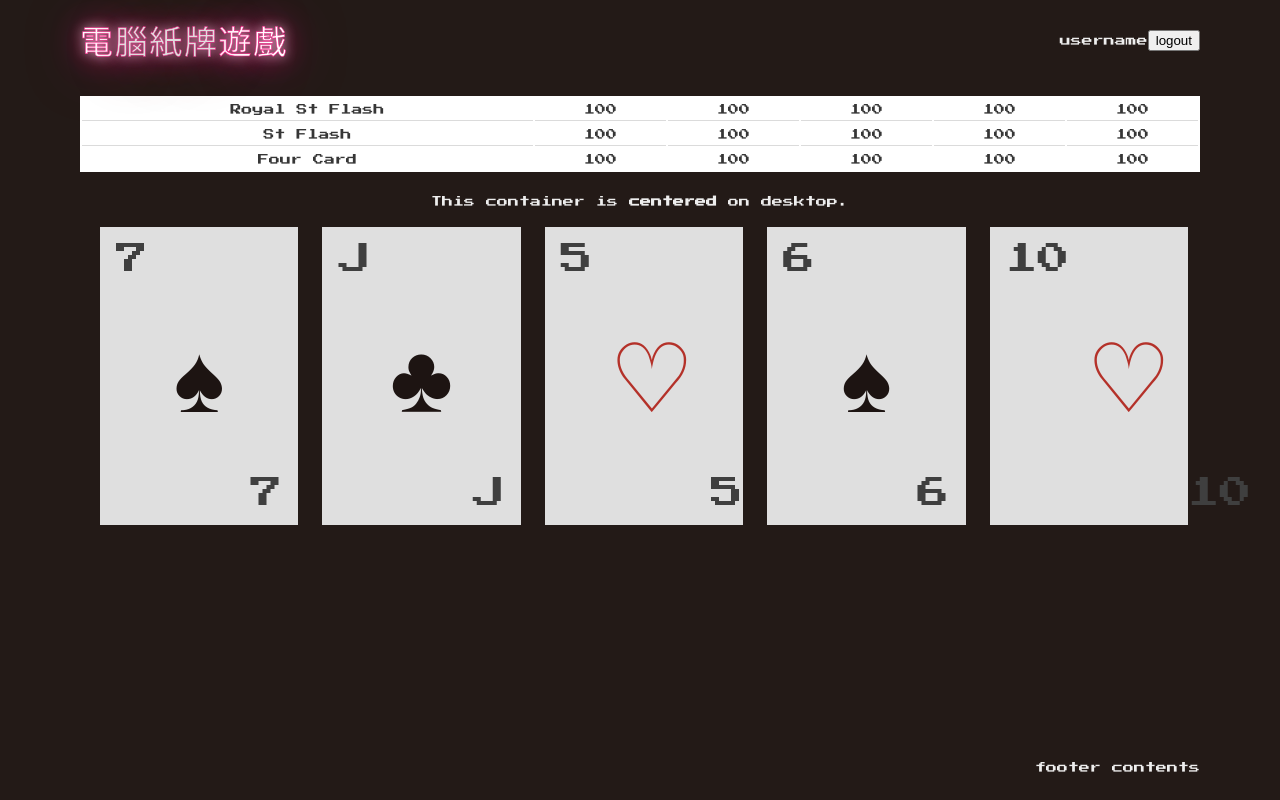
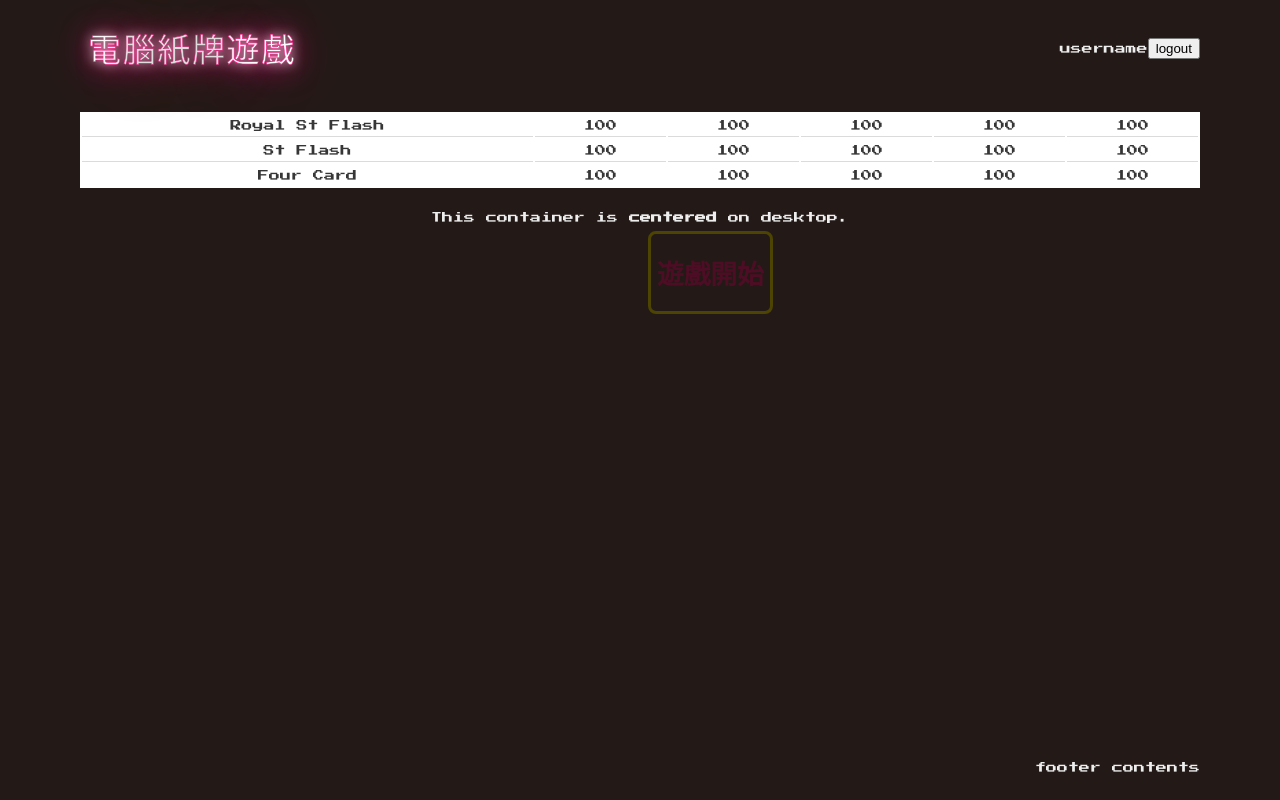
Before and after one commit to t-kojima/practice-aws-amplify-poker, a React (Create React App) app: page / in a window 1280 px wide. Built offline with nearby package versions, Linux system fonts and the light colour scheme; a web font is replaced by a local one.

Commit message:
chore: redux

```diff
--- a/package.json
+++ b/package.json
@@ -13,7 +13,9 @@
     "node-sass": "^4.12.0",
     "react": "^16.8.6",
     "react-dom": "^16.8.6",
-    "react-scripts": "3.0.0"
+    "react-redux": "^7.0.3",
+    "react-scripts": "3.0.0",
+    "redux": "^4.0.1"
   },
   "scripts": {
     "start": "react-scripts start",
--- a/src/css/App.scss
+++ b/src/css/App.scss
@@ -16,7 +16,7 @@
 // @import "../../node_modules/bulma/sass/components/_all.sass";
 @import '../../node_modules/bulma/sass/components/level.sass';
 
-@import './neon.css';
+@import './neon.scss';
 @import './card.scss';
 
 body {
--- a/src/css/neon.css
+++ /dev/null
@@ -1,60 +0,0 @@
-.neon {
-  display: inline-block;
-  color: #fff;
-  font-family: 'cwTeXMing', serif;
-}
-.neon.small {
-  letter-spacing: 0.05em;
-  font-size: 3em;
-}
-.neon.large {
-  letter-spacing: 0.05em;
-  font-size: 5em;
-}
-.neon.pink {
-  text-shadow: 0 1px 30px #fb1684, 0 0 12px #fff, 2px 5px 60px #990a52;
-  -webkit-text-stroke: 0.5px #fb1684;
-}
-.neon.red {
-  text-shadow: 0 1px 30px #fb1684, 0 0 12px #fff, 2px 5px 60px #990a52;
-  -webkit-text-stroke: 1px #fb1684;
-}
-
-.neon > span {
-  -webkit-animation: blink 3s infinite alternate;
-  animation: blink 3s infinite alternate;
-}
-@-webkit-keyframes blink {
-  40% {
-    opacity: 0.85;
-  }
-  42% {
-    opacity: 0.4;
-  }
-  43% {
-    opacity: 0.85;
-  }
-  45% {
-    opacity: 0.4;
-  }
-  46% {
-    opacity: 0.85;
-  }
-}
-@keyframes blink {
-  40% {
-    opacity: 0.85;
-  }
-  42% {
-    opacity: 0.4;
-  }
-  43% {
-    opacity: 0.85;
-  }
-  45% {
-    opacity: 0.4;
-  }
-  46% {
-    opacity: 0.85;
-  }
-}
--- /dev/null
+++ b/src/css/neon.scss
@@ -0,0 +1,276 @@
+$gold-light: #c1ab05;
+$gold-dark: #4d4403;
+
+div.neon {
+  display: inline-block;
+  color: #fff;
+  font-family: 'cwTeXMing', serif;
+}
+div.neon.small {
+  letter-spacing: 0.05em;
+  font-size: 3em;
+  padding: 0.5rem;
+}
+div.neon.large {
+  letter-spacing: 0.05em;
+  font-size: 5em;
+}
+.neon.pink {
+  text-shadow: 0 1px 30px #fb1684, 0 0 12px #fff, 2px 5px 60px #990a52;
+  -webkit-text-stroke: 0.5px #fb1684;
+}
+.neon.red {
+  text-shadow: 0 1px 30px #fb1684, 0 0 12px #fff, 2px 5px 60px #990a52;
+  -webkit-text-stroke: 1px #fb1684;
+}
+div.neon > span {
+  -webkit-animation: blink 3s infinite alternate;
+  animation: blink 3s infinite alternate;
+}
+@-webkit-keyframes blink {
+  40% {
+    opacity: 0.85;
+  }
+  42% {
+    opacity: 0.4;
+  }
+  43% {
+    opacity: 0.85;
+  }
+  45% {
+    opacity: 0.4;
+  }
+  46% {
+    opacity: 0.85;
+  }
+}
+@keyframes blink {
+  40% {
+    opacity: 0.85;
+  }
+  42% {
+    opacity: 0.4;
+  }
+  43% {
+    opacity: 0.85;
+  }
+  45% {
+    opacity: 0.4;
+  }
+  46% {
+    opacity: 0.85;
+  }
+}
+
+button.neon {
+  position: absolute;
+  background-color: transparent;
+  text-align: center;
+  border-radius: 8px;
+  border: 3px solid $gold-dark;
+  cursor: pointer;
+  margin: 0.5rem;
+}
+
+button.neon:hover {
+  animation: border-flicker 2s linear forwards;
+}
+
+button.neon > h1 {
+  /* display: inline-block; */
+  font-family: 'cwTeXMing', serif;
+  color: rgba(120, 0, 50, .5);
+}
+
+button.neon:hover h1 {
+  animation: text-flicker 2s linear forwards;
+}
+
+button.neon:hover span {
+  animation: letter-flicker 3s linear infinite;
+}
+
+@keyframes text-flicker {
+  2% {
+    color: rgb(230, 0, 120);
+    text-shadow: 0 0 15px rgb(230, 0, 120);
+  }
+  3% {
+    color: rgba(120, 0, 50, .5);
+    text-shadow: none;
+  }
+  6% {
+    color: rgb(230, 0, 120);
+    text-shadow: 0 0 15px rgb(230, 0, 120);
+  }
+  9% {
+    color: rgba(120, 0, 50, .5);
+    text-shadow: none;
+  }
+  11% {
+    color: rgb(230, 0, 120);
+    text-shadow: 0 0 15px rgb(230, 0, 120);
+  }
+  14% {
+    color: rgba(120, 0, 50, .5);
+    text-shadow: none;
+  }
+  18% {
+    color: rgb(230, 0, 120);
+    text-shadow: 0 0 15px rgb(230, 0, 120);
+  }
+  32% {
+    color: rgb(230, 0, 120);
+    text-shadow: 0 0 15px rgb(230, 0, 120);
+  }
+  33% {
+    color: rgba(120, 0, 50, .5);
+    text-shadow: none;
+  }
+  37% {
+    color: rgb(230, 0, 120);
+    text-shadow: 0 0 15px rgb(230, 0, 120);
+  }
+  39% {
+    color: rgba(120, 0, 50, .5);
+    text-shadow: none;
+  }
+  43% {
+    color: rgb(230, 0, 120);
+    text-shadow: 0 0 15px rgb(230, 0, 120);
+  }
+  46% {
+    color: rgba(120, 0, 50, .5);
+    text-shadow: none;
+  }
+  47% {
+    color: rgb(230, 0, 120);
+    text-shadow: 0 0 15px rgb(230, 0, 120);
+  }
+  100% {
+    color: rgb(230, 0, 120);
+    text-shadow: 0 0 15px rgb(230, 0, 120);
+  }
+}
+
+@keyframes letter-flicker {
+    2% {
+    color: rgb(230, 0, 120);
+    text-shadow: 0 0 15px rgb(230, 0, 120);
+  }
+  3% {
+    color: rgba(120, 0, 50, .5);
+    text-shadow: none;
+  }
+  6% {
+    color: rgb(230, 0, 120);
+    text-shadow: 0 0 15px rgb(230, 0, 120);
+  }
+  9% {
+    color: rgba(120, 0, 50, .5);
+    text-shadow: none;
+  }
+  11% {
+    color: rgb(230, 0, 120);
+    text-shadow: 0 0 15px rgb(230, 0, 120);
+  }
+  14% {
+    color: rgba(120, 0, 50, .5);
+    text-shadow: none;
+  }
+  18% {
+    color: rgb(230, 0, 120);
+    text-shadow: 0 0 15px rgb(230, 0, 120);
+  }
+  32% {
+    color: rgb(230, 0, 120);
+    text-shadow: 0 0 15px rgb(230, 0, 120);
+  }
+  33% {
+    color: rgba(120, 0, 50, .5);
+    text-shadow: none;
+  }
+  37% {
+    color: rgb(230, 0, 120);
+    text-shadow: 0 0 15px rgb(230, 0, 120);
+  }
+  39% {
+    color: rgba(120, 0, 50, .5);
+    text-shadow: none;
+  }
+  40% {
+    color: rgb(230, 0, 120);
+    text-shadow: 0 0 15px rgb(230, 0, 120);
+  }
+  100% {
+    color: rgb(230, 0, 120);
+    text-shadow: 0 0 15px rgb(230, 0, 120);
+  }
+}
+
+@keyframes border-flicker {
+  2% {
+    border: 3px solid $gold-light;
+    box-shadow: 0 0 15px -1px $gold-light,
+    0 0 12px -1px $gold-light inset;
+  }
+  3% {
+    border: 3px solid $gold-dark;
+    box-shadow: none;
+  }
+  5% {
+    border: 3px solid $gold-light;
+    box-shadow: 0 0 15px -1px $gold-light,
+    0 0 12px -1px $gold-light inset;
+  }
+  6% {
+    border: 3px solid $gold-dark;
+    box-shadow: none;
+  }
+  7% {
+    border: 3px solid $gold-light;
+    box-shadow: 0 0 15px -1px $gold-light,
+    0 0 12px -1px $gold-light inset;
+  }
+  9% {
+    border: 3px solid $gold-dark;
+    box-shadow: none;
+  }
+  13% {
+    border: 3px solid $gold-light;
+    box-shadow: 0 0 15px -1px $gold-light,
+    0 0 12px -1px $gold-light inset;
+  }
+  16% {
+    border: 3px solid $gold-dark;
+    box-shadow: none;
+  }
+  18% {
+    border: 3px solid $gold-light;
+    box-shadow: 0 0 15px -1px $gold-light,
+    0 0 12px -1px $gold-light inset;
+  }
+  22% {
+    border: 3px solid $gold-dark;
+    box-shadow: none;
+  }
+  34% {
+    border: 3px solid $gold-light;
+    box-shadow: 0 0 15px -1px $gold-light,
+    0 0 12px -1px $gold-light inset;
+  }
+  36% {
+    border: 3px solid $gold-dark;
+    box-shadow: none;
+  }
+  54% {
+    border: 3px solid $gold-light;
+    box-shadow: 0 0 15px -1px $gold-light,
+    0 0 12px -1px $gold-light inset;
+  }
+  100% {
+    border: 3px solid $gold-light;
+    box-shadow: 0 0 15px -1px $gold-light,
+    0 0 12px -1px $gold-light inset;
+  }
+}
--- a/src/index.js
+++ b/src/index.js
@@ -1,10 +1,19 @@
 import React from 'react';
-import ReactDOM from 'react-dom';
-// import './css/index.css';
+import { render } from 'react-dom';
+import { createStore } from 'redux';
+import { Provider } from 'react-redux';
 import App from './js/App';
+import reducer from './js/reducers';
 import * as serviceWorker from './serviceWorker';
 
-ReactDOM.render(<App />, document.getElementById('root'));
+const store = createStore(reducer);
+
+render(
+  <Provider store={store}>
+    <App />
+  </Provider>,
+  document.getElementById('root'),
+);
 
 // If you want your app to work offline and load faster, you can change
 // unregister() to register() below. Note this comes with some pitfalls.
--- a/src/js/App.jsx
+++ b/src/js/App.jsx
@@ -1,15 +1,28 @@
 import React from 'react';
+import { connect } from 'react-redux';
+import { createDeck } from './actions';
 import Header from './components/Header';
 import Footer from './components/Footer';
 import Game from './components/Game';
 import '../css/App.scss';
 
-export default () => (
+export default connect(select)((props) => {
+  const { dispatch, deck } = props;
+  console.log("deck");
+  console.log(deck);
+  return (
     <div className="App">
       <div className="container">
         <Header />
-      <Game />
+        <Game deck={deck} onClick={() => dispatch(createDeck())} />
         <Footer />
       </div>
     </div>
   );
+});
+
+function select(state) {
+  return {
+    deck: state.deck,
+  };
+}
--- /dev/null
+++ b/src/js/actions/index.js
@@ -0,0 +1,5 @@
+export const CREATE_DECK = 'CREATE_DECK';
+
+export const createDeck = () => ({
+  type: CREATE_DECK,
+});
--- a/src/js/components/Game.jsx
+++ b/src/js/components/Game.jsx
@@ -1,10 +1,8 @@
 import React from 'react';
-import Deck from '../deck';
 import Card from './Card';
 
-export default (props) => {
-  const deck = new Deck();
-  return (
+export default ({ deck, onClick }) => (
+  // const deck = new Deck();
   <main>
     <div>
       <table className="table is-fullwidth">
@@ -36,6 +34,7 @@ export default (props) => {
         </tbody>
       </table>
       This container is <strong>centered</strong> on desktop.
+      {deck ? (
         <div className="hands columns is-mobile">
           {deck.pick(5).map((card, i) => (
             <div className="column" key={i}>
@@ -43,7 +42,15 @@ export default (props) => {
             </div>
           ))}
         </div>
+      ) : (
+        <div>
+          <button type="button" className="neon" onClick={onClick} >
+            <h1>
+              遊戲開<span>始</span>
+            </h1>
+          </button>
+        </div>
+      )}
     </div>
   </main>
 );
-};
--- /dev/null
+++ b/src/js/reducers/index.js
@@ -0,0 +1,20 @@
+import { CREATE_DECK } from '../actions';
+import Deck from '../deck';
+
+function deck(state, action) {
+  const { type } = action;
+  switch (type) {
+    case CREATE_DECK:
+      return new Deck();
+    default:
+      return state;
+  }
+}
+
+function reducer(state = {}, action) {
+  return {
+    deck: deck(state.deck, action),
+  };
+}
+
+export default reducer;
```
Also changed, not shown: 1 other file (tests, documents, lock files or other folders). Lines whose indentation alone changed are shown as unchanged.
